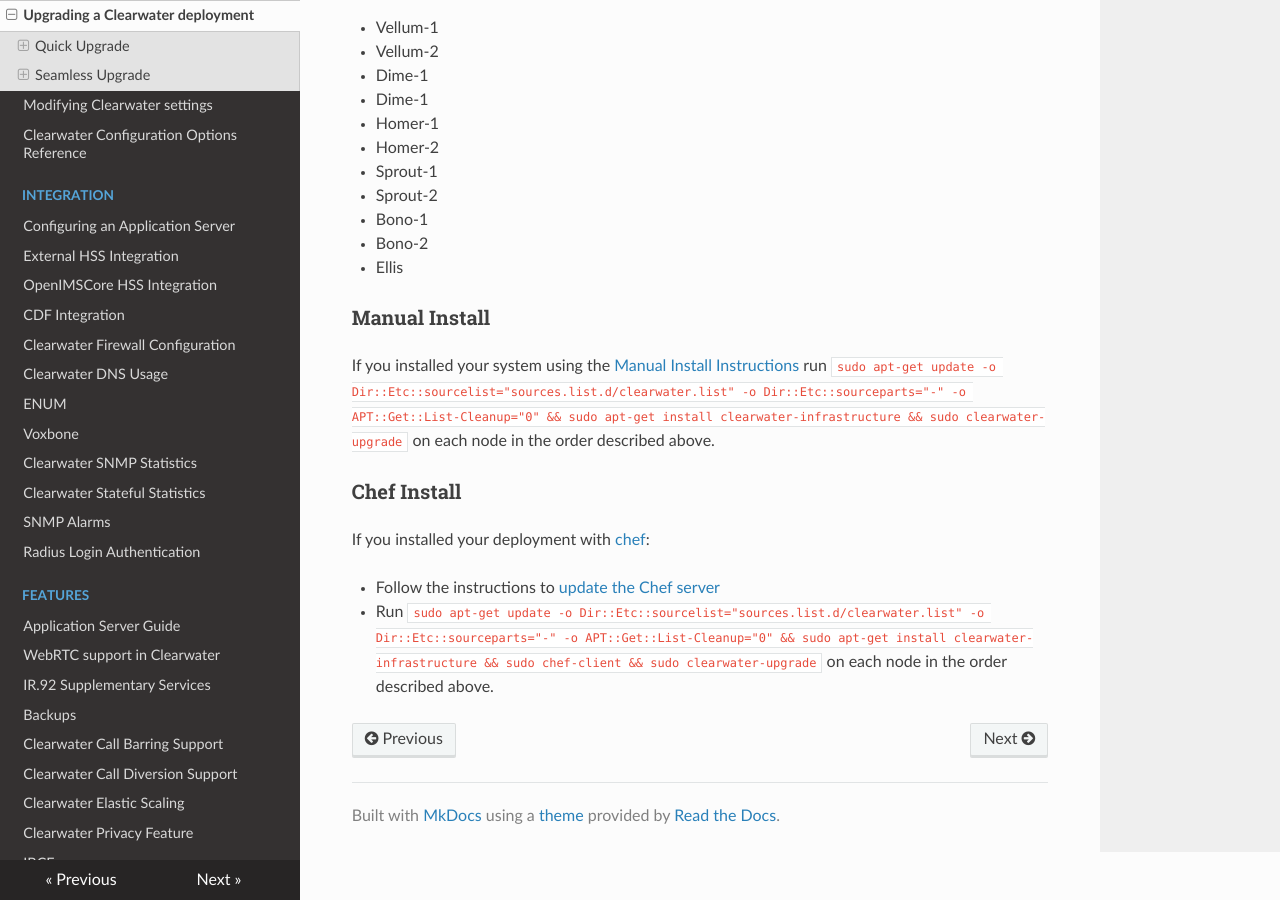
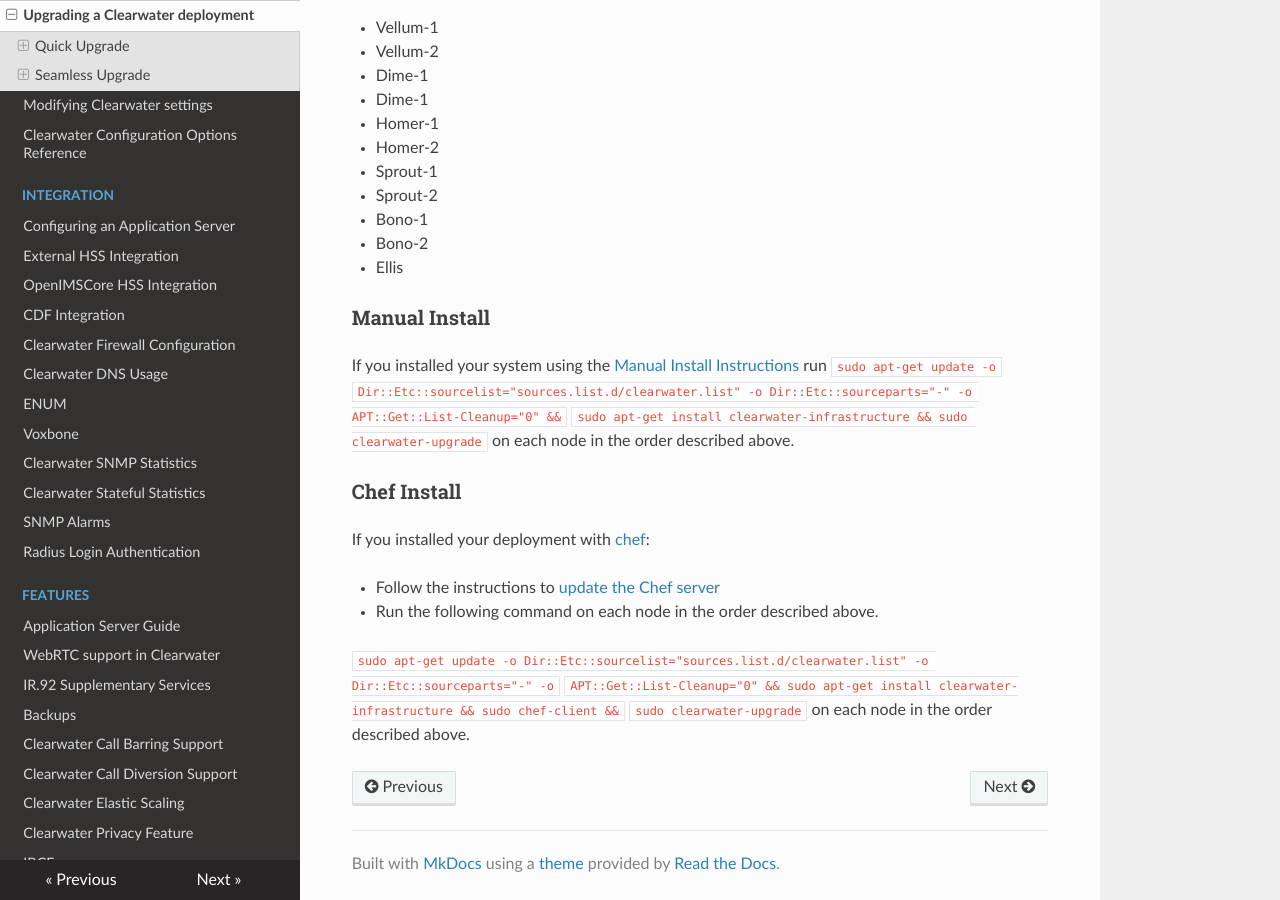
Before and after one commit to Metaswitch/clearwater-readthedocs, an MkDocs documentation site: the page built from docs/Upgrading_a_Clearwater_deployment.md, in a window 1280 px wide and 900 px high, scrolled down 1299 px. Built offline with MkDocs 1.6.1, drawn with Linux system fonts in a browser that asks for light colours; nearby versions of some CDN libraries; old or Windows-style settings are respelled for this version of MkDocs.

Commit message:
Update Upgrading_a_Clearwater_deployment.md

```diff
--- a/docs/Upgrading_a_Clearwater_deployment.md
+++ b/docs/Upgrading_a_Clearwater_deployment.md
@@ -62,11 +62,16 @@ Bonos, and one Ellis, you should upgrade them in the following order:
 
 ### Manual Install
 
-If you installed your system using the [Manual Install Instructions](Manual_Install.md) run `sudo apt-get update -o Dir::Etc::sourcelist="sources.list.d/clearwater.list" -o Dir::Etc::sourceparts="-" -o APT::Get::List-Cleanup="0" && sudo apt-get install clearwater-infrastructure && sudo clearwater-upgrade` on each node in the order described above.
+If you installed your system using the [Manual Install Instructions](Manual_Install.md) run `sudo apt-get update -o` `Dir::Etc::sourcelist="sources.list.d/clearwater.list" -o Dir::Etc::sourceparts="-" -o APT::Get::List-Cleanup="0" &&`
+`sudo apt-get install clearwater-infrastructure && sudo clearwater-upgrade` on each node in the order described above.
 
 ### Chef Install
 
 If you installed your deployment with [chef](Creating_a_deployment_with_Chef.md):
 
 * Follow the instructions to [update the Chef server](https://github.com/Metaswitch/chef#updating-the-chef-server)
-* Run `sudo apt-get update -o Dir::Etc::sourcelist="sources.list.d/clearwater.list" -o Dir::Etc::sourceparts="-" -o APT::Get::List-Cleanup="0" && sudo apt-get install clearwater-infrastructure && sudo chef-client && sudo clearwater-upgrade` on each node in the order described above.
+* Run the following command on each node in the order described above.
+
+`sudo apt-get update -o Dir::Etc::sourcelist="sources.list.d/clearwater.list" -o Dir::Etc::sourceparts="-" -o`
+`APT::Get::List-Cleanup="0" && sudo apt-get install clearwater-infrastructure && sudo chef-client &&`
+`sudo clearwater-upgrade` on each node in the order described above.
```
